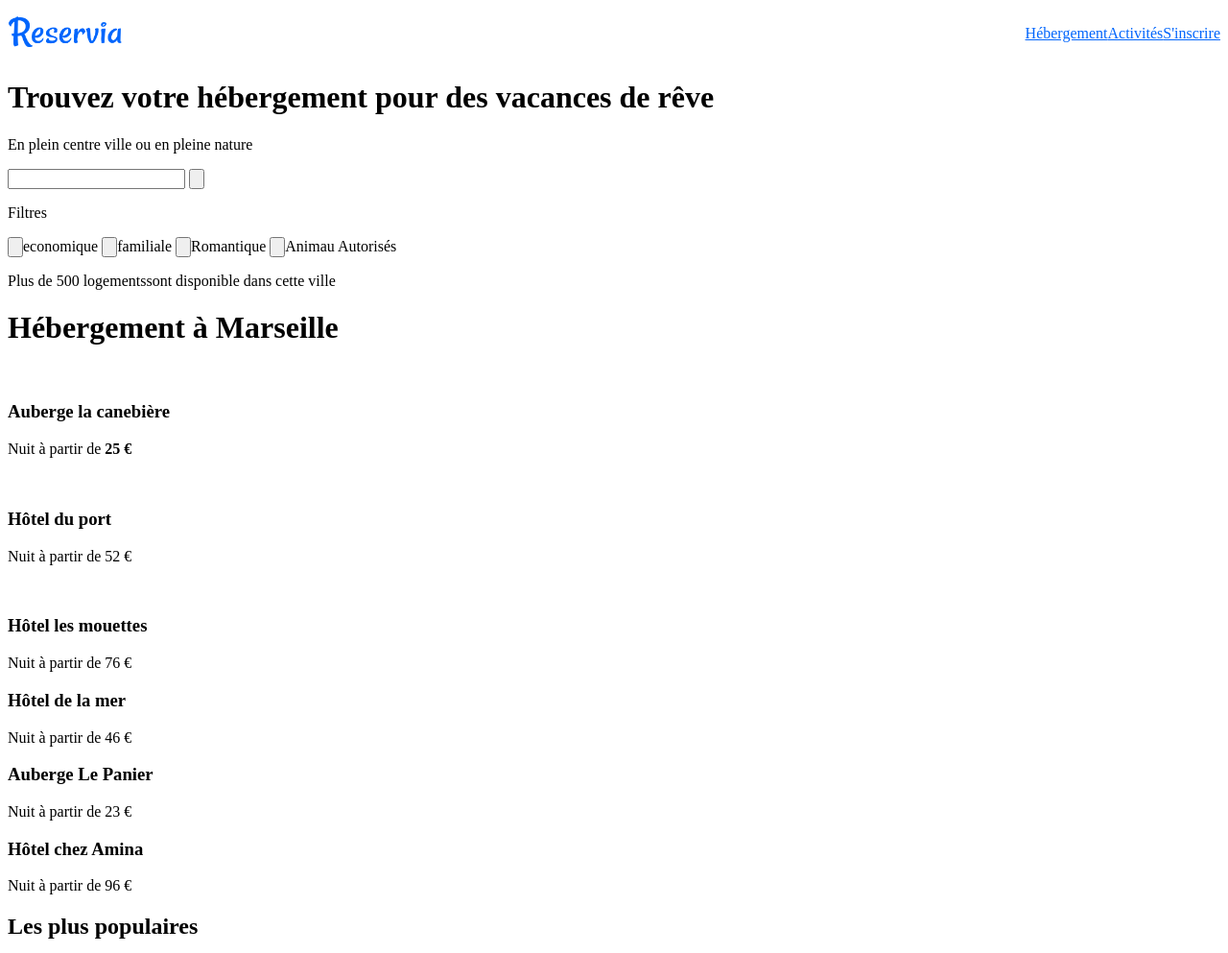
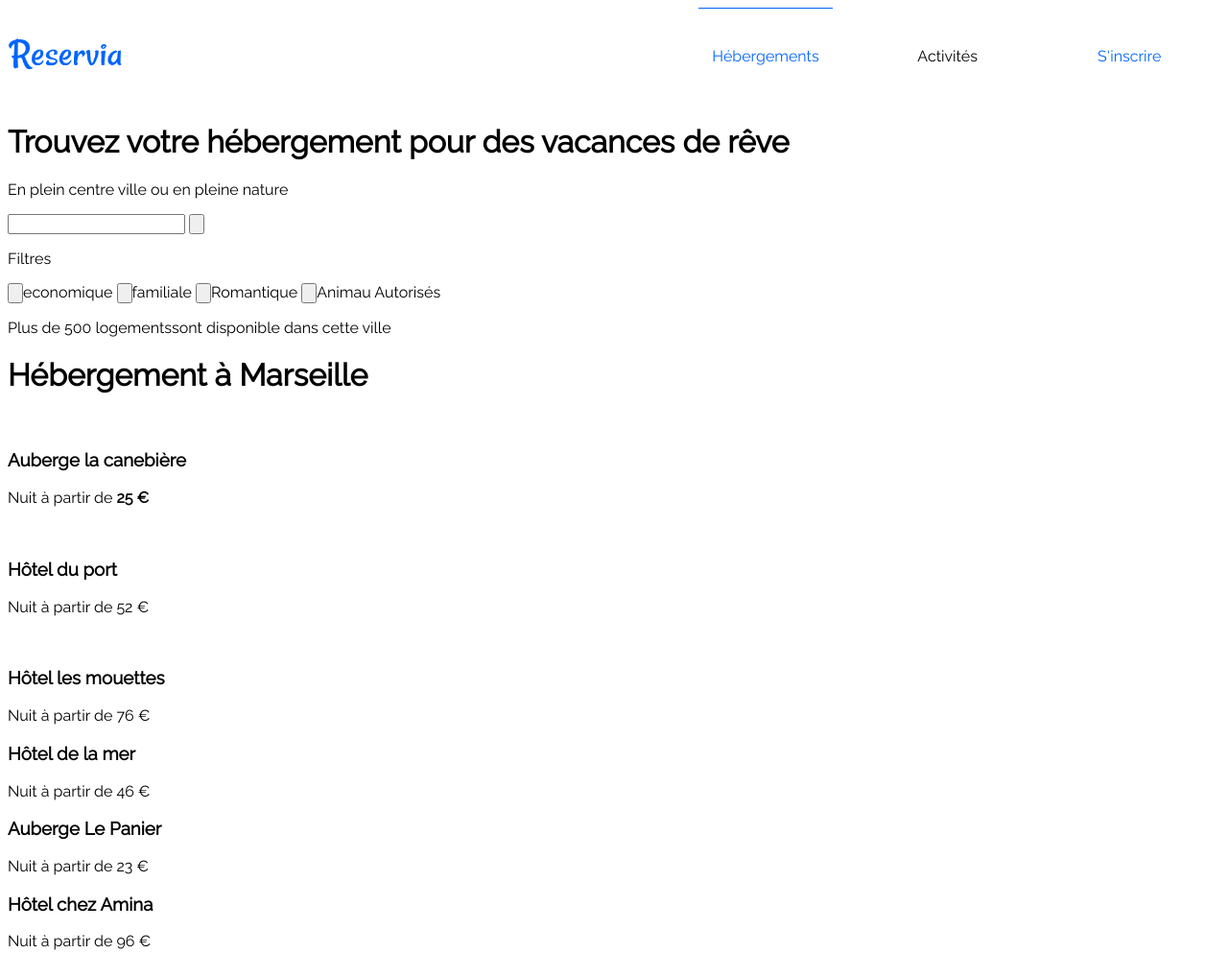
Before and after one commit to LuisEsq75/Luis_Esquiagola_2_30072021, a plain HTML site: page index.html in a window 1280 px wide. Shown: the top 993 px of the page at 96% size. Drawn offline with Linux system fonts and the light colour scheme.

Commit message:
Header CSS Ok

```diff
--- a/index.html
+++ b/index.html
@@ -4,21 +4,17 @@
     <meta charset="UTF-8">
     <link rel="stylesheet" href="styles.css" />
     <script src="https://kit.fontawesome.com/ecfa71935b.js" crossorigin="anonymous"></script>
+    <link href="https://fonts.googleapis.com/css2?family=Raleway&display=swap" rel="stylesheet">
     <title>Reservia</title>
 </head>
 <body>
-    <!-- Header -->
     <header>
-        <!--Logo-->
-        <div id="logo">
-                <img src="images/logo/Reservia@3x.png" alt="Logo de Reservia" width="120px" height="50px" />
-        </div>
-        <!-- Menu  -->
-        <nav class="nav" role="navigation">
-            <ul class="menu">
-                <li><a href="#accommodation">Hébergement</a></li>
-                <li><a href="#activities">Activités</a></li>
-                <li><a href="#">S'inscrire</a></li>
+        <nav>
+            <div><img src="images/logo/Reservia@3x.png" alt="logo Reservia" width="120px" height="50px"></div>
+            <ul>
+              <li class="btop"><a class="l1" href="#">Hébergements</a></li>
+              <li><a class="l2" href="#">Activités</a></li>
+              <li><a class="l3" href="#">S'inscrire</a></li>
             </ul>
         </nav>
     </header>
--- a/styles.css
+++ b/styles.css
@@ -1,29 +1,44 @@
-header
+html, body
 {
+    font-family: Raleway;
+}
+
+ul
+{
+    margin: 0;
+    padding: 0;
+    list-style: none;
+}
+
+nav {
     display: flex;
     justify-content: space-between;
     align-items: center;
 }
 
-a
+ul {
+    display: flex;
+    justify-content: space-around;
+    align-items: center;
+    width: 45%;
+}
+
+.l1, .l3
 {
     color: #0065FC;
+    text-decoration: none;
+}
+.l2
+{   color: black;
+    text-decoration: none;}
 
-}
-a :visited
+.btop
 {
-    color: black;
-}
-ul {
-    margin: 0;
-    padding: 0;
-    list-style: none;
-}
+    border-top: 1px solid #0065FC;}
 
-/*MENU*/
-
- .menu
- {
+li{
+    width: 140px;
+    height: 99px;
     display: flex;
     justify-content: space-around;
     align-items: center;
```
